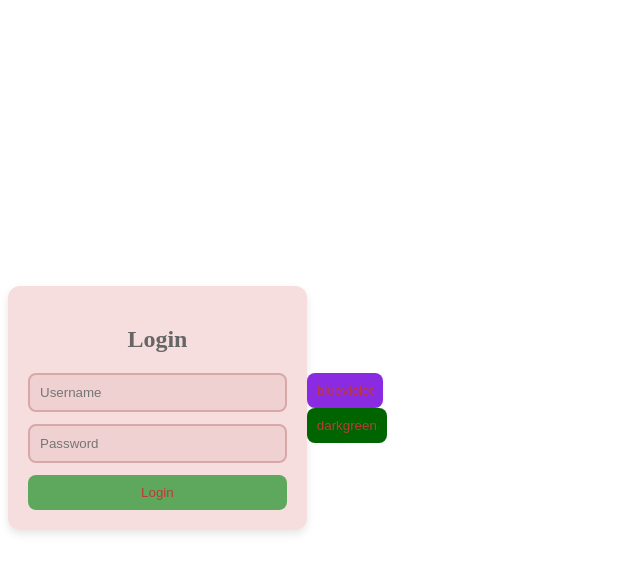
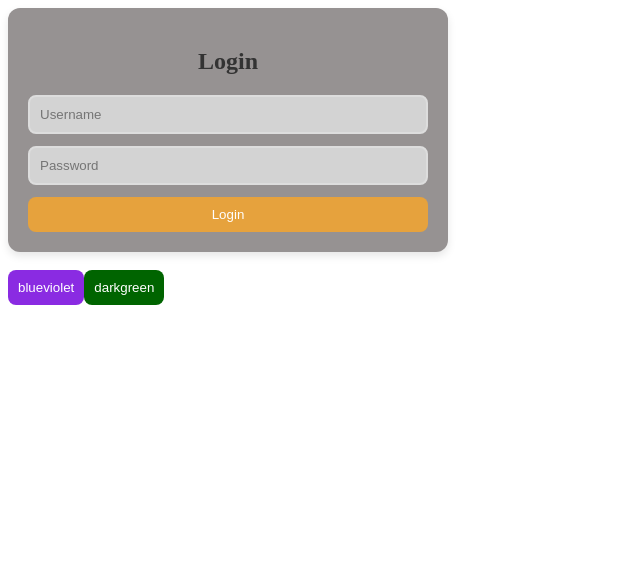
Before and after one commit to Kishan9870/infiadd-ecommerce, an Angular app: page /login in a window 1280 px wide. Shown: the top 572 px of the page, without its empty margins (0-640 px from the left). Built offline with nearby package versions, Linux system fonts and the light colour scheme.

Commit message:
chaneges made for theme

```diff
--- a/angular.json
+++ b/angular.json
@@ -38,17 +38,7 @@
               },
               {
                 "input": "src/assets/themes/darkgreen.scss",
-                "bundleName": "blue",
-                "inject": false
-              },
-              {
-                "input": "src/assets/themes/white.css",
-                "bundleName": "white",
-                "inject": false
-              },
-              {
-                "input": "src/assets/themes/light.css",
-                "bundleName": "light",
+                "bundleName": "darkgreen",
                 "inject": false
               }
             ],
--- a/src/app/pages/admin/login/login.component.scss
+++ b/src/app/pages/admin/login/login.component.scss
@@ -2,54 +2,55 @@
 // $background-color: #f8f8f8;
 // $common-color: #ff9900;
 
-// .container {
-//     width: 100%;
-//     max-width: 400px;
-// }
+.container {
+    width: 100%;
+    max-width: 400px;
+}
 
-// .card {
-//     width: 100%;
-//     background-color: $background-color;
-//     padding: 20px;
-//     border-radius: 12px;
-//     box-shadow: 0 4px 8px rgba(0, 0, 0, 0.1);
-// }
+.card {
+    width: 100%;
+    // background-color: $background-color;
+    background-color: var(--background-color);
+    padding: 20px;
+    border-radius: 12px;
+    box-shadow: 0 4px 8px rgba(0, 0, 0, 0.1);
+}
 
-// h2 {
-//     text-align: center;
-//     color: #333;
-// }
+h2 {
+    text-align: center;
+    color: #333;
+}
 
-// form {
-//     display: flex;
-//     flex-direction: column;
-// }
+form {
+    display: flex;
+    flex-direction: column;
+}
 
-// input {
-//     padding: 10px;
-//     margin-bottom: 12px;
-//     border: 2px solid #ddd;
-//     border-radius: 8px;
-//     transition: border-color 0.3s ease-in-out;
-//     outline: none;
-//     color: #333;
-//     background-color: $primary-color;
-// }
+input {
+    padding: 10px;
+    margin-bottom: 12px;
+    border: 2px solid #ddd;
+    border-radius: 8px;
+    transition: border-color 0.3s ease-in-out;
+    outline: none;
+    color: #333;
+    background-color: var(--primary-color);
+}
 
-// input:focus {
-//     border-color: $common-color;
-// }
+input:focus {
+    border-color: var(--common-color);
+}
 
-// button {
-//     background-color: $common-color;
-//     color: #fff;
-//     padding: 10px;
-//     border: none;
-//     border-radius: 8px;
-//     cursor: pointer;
-//     transition: background-color 0.3s ease-in-out;
-// }
+button {
+    background-color: var(--common-color);
+    color: #fff;
+    padding: 10px;
+    border: none;
+    border-radius: 8px;
+    cursor: pointer;
+    transition: var(--background-color) 0.3s ease-in-out;
+}
 
-// button:hover {
-//     background-color: $common-color;
-// }
+button:hover {
+    background-color: var(--common-color);
+}
--- a/src/app/pages/admin/login/login.component.ts
+++ b/src/app/pages/admin/login/login.component.ts
@@ -17,6 +17,11 @@ export class LoginComponent {
     @Inject(DOCUMENT) private document: Document) { }
 
   blueVioletClick() {
+
+    document.body.setAttribute(
+      'data-theme',
+      'blueviolet'
+    );
     // var cards = this.document.getElementsByClassName('card');
 
     // if (cards.length > 0) {
@@ -24,12 +29,16 @@ export class LoginComponent {
     //   card.style.backgroundColor = '#8A2BE2';
     // }
     // this.theme.loadTheme('blueviolet');
-    this.theme.loadTheme('white');
+    // this.theme.loadTheme('white');
 
   }
 
   darkGreenClick() {
-    this.theme.loadTheme('light');
+    document.body.setAttribute(
+      'data-theme',
+      'darkgreen'
+    );
+    // this.theme.loadTheme('light');
     // var cards = this.document.getElementsByClassName('card');
 
     // if (cards.length > 0) {
--- a/src/assets/themes/blueviolet.scss
+++ b/src/assets/themes/blueviolet.scss
@@ -1,55 +1,5 @@
-$primary-color: #9370DB;
-$background-color: #8A2BE2;
-$common-color: #4B0082;
-
-.container {
-    width: 100%;
-    max-width: 400px;
+[data-theme="blueviolet"] {
+    --primary-color: #d3d3d3;
+    --background-color: #969292;
+    --common-color: #e6a23d;
 }
-
-.card {
-    width: 100%;
-    background-color: $background-color;
-    padding: 20px;
-    border-radius: 12px;
-    box-shadow: 0 4px 8px rgba(0, 0, 0, 0.1);
-}
-
-h2 {
-    text-align: center;
-    color: #333;
-}
-
-form {
-    display: flex;
-    flex-direction: column;
-}
-
-input {
-    padding: 10px;
-    margin-bottom: 12px;
-    border: 2px solid #ddd;
-    border-radius: 8px;
-    transition: border-color 0.3s ease-in-out;
-    outline: none;
-    color: #333;
-    background-color: $primary-color;
-}
-
-input:focus {
-    border-color: $common-color;
-}
-
-button {
-    background-color: $common-color;
-    color: #fff;
-    padding: 10px;
-    border: none;
-    border-radius: 8px;
-    cursor: pointer;
-    transition: background-color 0.3s ease-in-out;
-}
-
-button:hover {
-    background-color: $common-color;
-}
--- a/src/assets/themes/darkgreen.scss
+++ b/src/assets/themes/darkgreen.scss
@@ -1,55 +1,5 @@
-$primary-color: #006400;
-$background-color: #008000;
-$common-color: #004000;
-
-.container {
-    width: 100%;
-    max-width: 400px;
+[data-theme="darkgreen"] {
+    --primary-color: #1a1a1a;
+    --background-color: #121212;
+    --common-color: #ff9900;
 }
-
-.card {
-    width: 100%;
-    background-color: $background-color;
-    padding: 20px;
-    border-radius: 12px;
-    box-shadow: 0 4px 8px rgba(0, 0, 0, 0.1);
-}
-
-h2 {
-    text-align: center;
-    color: #333;
-}
-
-form {
-    display: flex;
-    flex-direction: column;
-}
-
-input {
-    padding: 10px;
-    margin-bottom: 12px;
-    border: 2px solid #ddd;
-    border-radius: 8px;
-    transition: border-color 0.3s ease-in-out;
-    outline: none;
-    color: #333;
-    background-color: $primary-color;
-}
-
-input:focus {
-    border-color: $common-color;
-}
-
-button {
-    background-color: $common-color;
-    color: #fff;
-    padding: 10px;
-    border: none;
-    border-radius: 8px;
-    cursor: pointer;
-    transition: background-color 0.3s ease-in-out;
-}
-
-button:hover {
-    background-color: $common-color;
-}
--- a/src/assets/themes/light.css
+++ /dev/null
@@ -1,64 +0,0 @@
-.container {
-    display: flex;
-    justify-content: center;
-    align-items: center;
-    height: 100vh;
-    /* Adjust as needed */
-}
-
-.card {
-    width: 100%;
-    max-width: 400px;
-    background-color: #f7dede;
-    /* Light red */
-    padding: 20px;
-    border-radius: 12px;
-    box-shadow: 0 4px 8px rgba(0, 0, 0, 0.1);
-}
-
-h2 {
-    text-align: center;
-    color: #666;
-    /* Dark gray */
-}
-
-form {
-    display: flex;
-    flex-direction: column;
-}
-
-input {
-    padding: 10px;
-    margin-bottom: 12px;
-    border: 2px solid #d8a8a8;
-    /* Light red */
-    border-radius: 8px;
-    transition: border-color 0.3s ease-in-out;
-    outline: none;
-    color: #a88383;
-    /* Dark red */
-    background-color: #f0d1d1;
-    /* Light red */
-}
-
-input:focus {
-    border-color: #5ea85e;
-    /* Light green */
-}
-
-button {
-    background-color: #5ea85e;
-    /* Light green */
-    color: #be3939;
-    /* Dark red */
-    padding: 10px;
-    border: none;
-    border-radius: 8px;
-    cursor: pointer;
-    transition: background-color 0.3s ease-in-out;
-}
-
-button:hover {
-    background-color: #4d944d;
-    /* Lighter green */
-}
--- a/src/assets/themes/white.css
+++ /dev/null
@@ -1,53 +0,0 @@
-.container {
-    width: 100%;
-    max-width: 400px;
-}
-
-.card {
-    width: 100%;
-    background-color: #ee0606;
-    /* Change background color to white */
-    padding: 20px;
-    border-radius: 12px;
-    box-shadow: 0 4px 8px rgba(0, 0, 0, 0.1);
-}
-
-h2 {
-    text-align: center;
-    color: #333;
-}
-
-form {
-    display: flex;
-    flex-direction: column;
-}
-
-input {
-    padding: 10px;
-    margin-bottom: 12px;
-    border: 2px solid #a55555;
-    border-radius: 8px;
-    transition: border-color 0.3s ease-in-out;
-    outline: none;
-    color: #8d6060;
-    background-color: #926a6a;
-    /* Change background color to white */
-}
-
-input:focus {
-    border-color: #32a732;
-}
-
-button {
-    background-color: #36cc36;
-    color: #be3939;
-    padding: 10px;
-    border: none;
-    border-radius: 8px;
-    cursor: pointer;
-    transition: background-color 0.3s ease-in-out;
-}
-
-button:hover {
-    background-color: #31b831;
-}
--- a/src/index.html
+++ b/src/index.html
@@ -1,5 +1,6 @@
 <!doctype html>
 <html lang="en">
+
 <head>
   <meta charset="utf-8">
   <title>InfiaddEcommerce</title>
@@ -7,7 +8,9 @@
   <meta name="viewport" content="width=device-width, initial-scale=1">
   <link rel="icon" type="image/x-icon" href="favicon.ico">
 </head>
-<body>
+
+<body data-theme="blueviolet">
   <app-root></app-root>
 </body>
+
 </html>
--- a/src/styles.scss
+++ b/src/styles.scss
@@ -1,3 +1,4 @@
 /* You can add global styles to this file, and also import other style files */
-// @import './assets/themes/blueviolet.scss';
-// @import './assets/themes/darkgreen.scss'
+// @import './assets/themes/themes';
+@import './assets/themes/blueviolet.scss';
+@import './assets/themes/darkgreen.scss';
```
Also changed, not shown: src/assets/themes/_themes.scss (added, +11 -0 lines).
